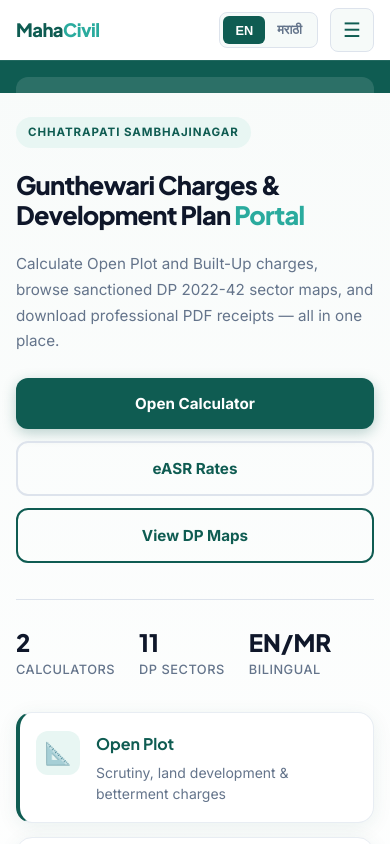
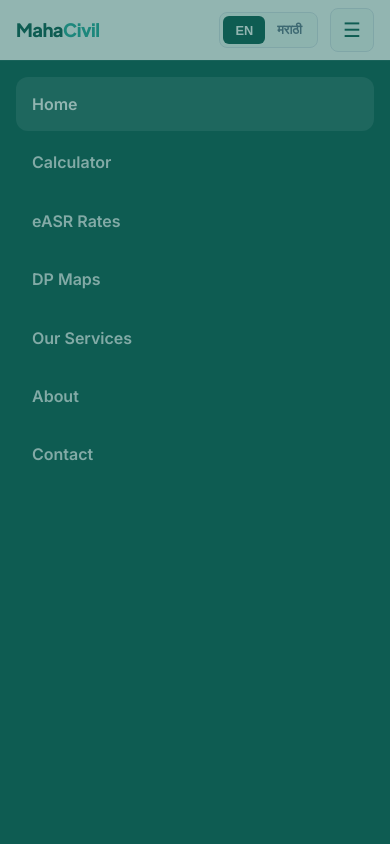
Before and after one commit to MaheshThombare07/mahacivil-onlyweb, a website: page Website-User/index.html in a window 390 px wide. Both pictures are taken after a click on the button "Toggle menu". Shown: the top 844 px of the page. Drawn offline with Linux system fonts and the light colour scheme; no server answers.

Commit message:
Navigation bar bug fixed for mobile

```diff
--- a/Website-User/css/style.css
+++ b/Website-User/css/style.css
@@ -81,16 +81,20 @@ img, svg {
 }
 
 /* ── Header ── */
-.site-header {
+.site-top {
     position: sticky;
     top: 0;
     z-index: 200;
-    background: rgba(255, 255, 255, 0.97);
-    backdrop-filter: blur(12px);
-    -webkit-backdrop-filter: blur(12px);
+    padding-top: env(safe-area-inset-top, 0);
+    background: var(--white);
+}
+
+.site-header {
+    position: relative;
+    z-index: 202;
+    background: var(--white);
     border-bottom: 1px solid var(--border);
     box-shadow: 0 1px 12px rgba(15, 92, 82, 0.06);
-    padding-top: env(safe-area-inset-top, 0);
 }
 
 .header-inner {
@@ -271,6 +275,42 @@ img, svg {
     min-width: 44px;
     min-height: 44px;
     flex-shrink: 0;
+    position: relative;
+    z-index: 203;
+}
+
+.mobile-nav-backdrop {
+    position: fixed;
+    inset: 0;
+    background: rgba(15, 92, 82, 0.45);
+    z-index: 240;
+}
+
+.mobile-nav-backdrop.hidden {
+    display: none;
+}
+
+@media (min-width: 769px) {
+    .site-nav {
+        position: absolute;
+        top: 0;
+        left: 50%;
+        transform: translateX(-50%);
+        height: var(--header-height);
+        display: flex;
+        align-items: center;
+        justify-content: center;
+        gap: 2px;
+        flex: none;
+        pointer-events: none;
+        z-index: 201;
+        width: auto;
+        max-width: calc(100% - 420px);
+    }
+
+    .site-nav .nav-link {
+        pointer-events: auto;
+    }
 }
 
 /* ── Hero ── */
@@ -2669,7 +2709,7 @@ img, svg {
     .site-nav {
         display: none;
         position: fixed;
-        top: var(--header-height);
+        top: calc(var(--header-height) + env(safe-area-inset-top, 0px));
         left: 0;
         right: 0;
         bottom: 0;
@@ -2681,6 +2721,11 @@ img, svg {
         overflow-y: auto;
         -webkit-overflow-scrolling: touch;
         border-top: 1px solid rgba(255, 255, 255, 0.08);
+        z-index: 250;
+        transform: none;
+        height: auto;
+        max-width: none;
+        pointer-events: auto;
     }
 
     .site-nav.open {
--- a/Website-User/index.html
+++ b/Website-User/index.html
@@ -12,7 +12,7 @@
     <link rel="preconnect" href="https://fonts.googleapis.com">
     <link rel="preconnect" href="https://fonts.gstatic.com" crossorigin>
     <link href="https://fonts.googleapis.com/css2?family=Inter:wght@400;500;600;700;800&family=Plus+Jakarta+Sans:wght@600;700;800&display=swap" rel="stylesheet">
-    <link rel="stylesheet" href="css/style.css?v=11">
+    <link rel="stylesheet" href="css/style.css?v=12">
 </head>
 <body>
     <!-- Full-screen map modal -->
@@ -27,18 +27,10 @@
     </div>
 
     <!-- Site header -->
+    <div class="site-top">
     <header class="site-header">
         <div class="container header-inner">
             <a href="#home" class="site-logo">Maha<span>Civil</span></a>
-            <nav class="site-nav" id="site-nav" aria-label="Main navigation">
-                <a href="#home" class="nav-link active" data-section="home" data-i18n="navHome">Home</a>
-                <a href="#calculator" class="nav-link" data-section="calculator" data-i18n="navCalculator">Calculator</a>
-                <a href="#asr-rates" class="nav-link" data-section="asr-rates" data-i18n="navAsr">eASR Rates</a>
-                <a href="#dp-maps" class="nav-link" data-section="dp-maps" data-i18n="navDp">DP Maps</a>
-                <a href="#services" class="nav-link" data-section="services" data-i18n="navServices">Our Services</a>
-                <a href="#about" class="nav-link" data-section="about" data-i18n="navAbout">About</a>
-                <a href="#contact" class="nav-link" data-section="contact" data-i18n="navContact">Contact</a>
-            </nav>
             <div class="header-actions">
                 <div class="header-account hidden" id="header-account">
                     <button
@@ -66,9 +58,21 @@
                     <button type="button" class="lang-pill" data-lang="mr">मराठी</button>
                 </div>
             </div>
-            <button type="button" class="mobile-menu-btn" id="mobile-menu-btn" aria-label="Toggle menu">☰</button>
+            <button type="button" class="mobile-menu-btn" id="mobile-menu-btn" aria-label="Toggle menu" aria-expanded="false" aria-controls="site-nav">☰</button>
         </div>
     </header>
+    <nav class="site-nav" id="site-nav" aria-label="Main navigation">
+        <a href="#home" class="nav-link active" data-section="home" data-i18n="navHome">Home</a>
+        <a href="#calculator" class="nav-link" data-section="calculator" data-i18n="navCalculator">Calculator</a>
+        <a href="#asr-rates" class="nav-link" data-section="asr-rates" data-i18n="navAsr">eASR Rates</a>
+        <a href="#dp-maps" class="nav-link" data-section="dp-maps" data-i18n="navDp">DP Maps</a>
+        <a href="#services" class="nav-link" data-section="services" data-i18n="navServices">Our Services</a>
+        <a href="#about" class="nav-link" data-section="about" data-i18n="navAbout">About</a>
+        <a href="#contact" class="nav-link" data-section="contact" data-i18n="navContact">Contact</a>
+    </nav>
+    </div>
+
+    <div class="mobile-nav-backdrop hidden" id="mobile-nav-backdrop" aria-hidden="true"></div>
 
     <main>
         <!-- Hero -->
--- a/Website-User/js/app.js
+++ b/Website-User/js/app.js
@@ -73,19 +73,38 @@
     function initNavigation() {
         const nav = $("#site-nav");
         const menuBtn = $("#mobile-menu-btn");
+        const backdrop = $("#mobile-nav-backdrop");
+
+        function setMobileNavOpen(isOpen) {
+            if (!nav) return;
+            nav.classList.toggle("open", isOpen);
+            document.body.classList.toggle("nav-open", isOpen);
+            if (menuBtn) menuBtn.setAttribute("aria-expanded", isOpen ? "true" : "false");
+            if (backdrop) {
+                backdrop.classList.toggle("hidden", !isOpen);
+                backdrop.setAttribute("aria-hidden", isOpen ? "false" : "true");
+            }
+        }
 
         if (menuBtn) {
-            menuBtn.addEventListener("click", () => {
-                const isOpen = nav.classList.toggle("open");
-                document.body.classList.toggle("nav-open", isOpen);
+            menuBtn.addEventListener("click", (e) => {
+                e.stopPropagation();
+                setMobileNavOpen(!nav.classList.contains("open"));
             });
         }
 
+        if (backdrop) {
+            backdrop.addEventListener("click", () => setMobileNavOpen(false));
+        }
+
         $$(".nav-link").forEach((link) => {
-            link.addEventListener("click", () => {
-                nav.classList.remove("open");
-                document.body.classList.remove("nav-open");
-            });
+            link.addEventListener("click", () => setMobileNavOpen(false));
+        });
+
+        document.addEventListener("keydown", (e) => {
+            if (e.key === "Escape" && nav && nav.classList.contains("open")) {
+                setMobileNavOpen(false);
+            }
         });
 
         const sections = ["home", "calculator", "asr-rates", "dp-maps", "services", "about", "contact"];
```
